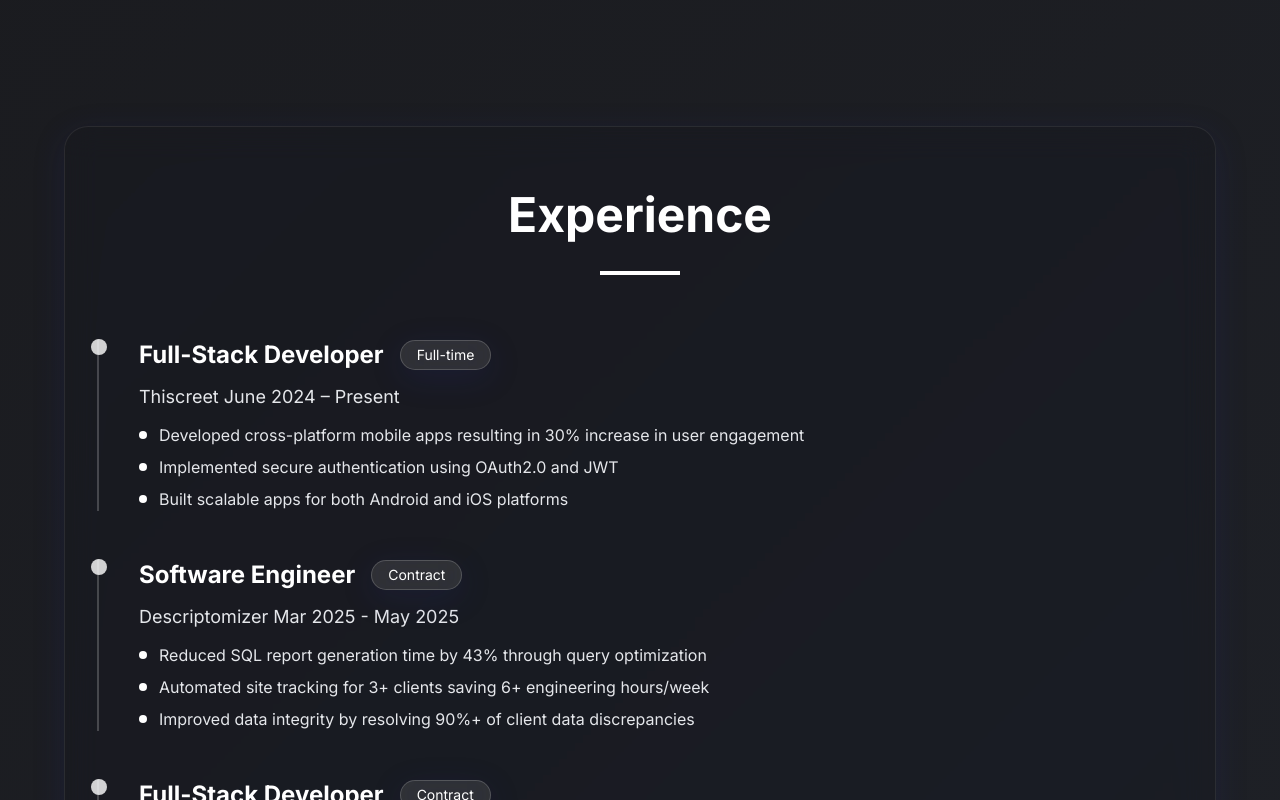
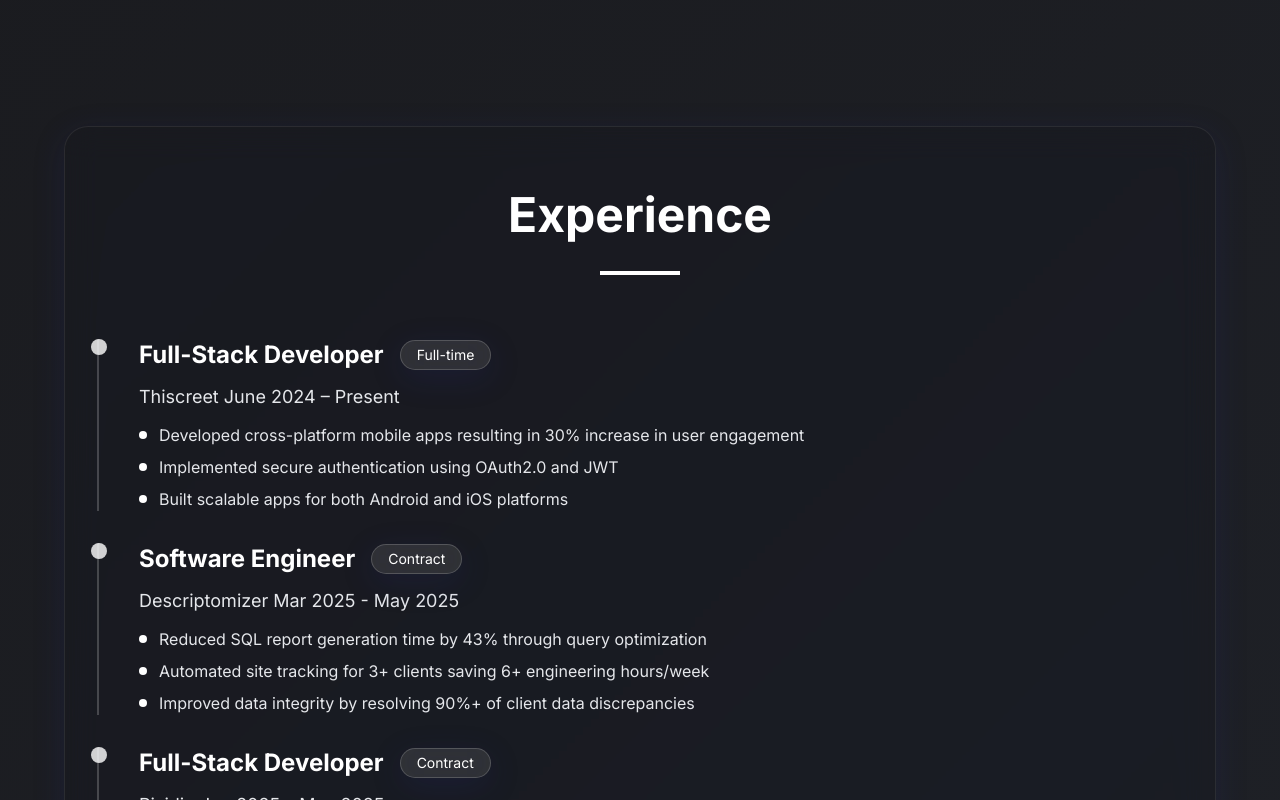
Before and after one commit to Omelihunna/Portfolio, a React (Vite) app: page / in a window 1280 px wide. Shown: the part 1620-2420 px from the top of the page. Built offline with nearby package versions, Linux system fonts and the light colour scheme.

Commit message:
Portfolio update

```diff
--- a/src/pages/Index.tsx
+++ b/src/pages/Index.tsx
@@ -201,7 +201,7 @@
       </nav>
 
       {/* Hero Section */}
-      <section id="hero" className="min-h-screen w-full flex items-center justify-center bg-transparent text-black dark:text-white relative">
+      <section id="hero" className="min-h-screen w-full flex items-center justify-center bg-transparent text-black dark:text-white relative px-4">
         <div ref={heroRef} className={`max-w-6xl mx-auto px-8 text-center glass glass-dark shadow-xl py-24 animate-fade-in ${heroInView ? 'animate-section-in' : 'opacity-0 translate-y-8'}`}>
           <h1 className="text-6xl font-bold mb-8 animate-scale-in">
             Full-Stack
@@ -247,7 +247,7 @@
       </section>
 
       {/* About Section */}
-      <section id="about" className="py-24 bg-transparent">
+      <section id="about" className=" px-4 py-24 bg-transparent">
         <div ref={aboutRef} className={`max-w-6xl mx-auto px-8 glass glass-dark shadow-xl py-16 ${aboutInView ? 'animate-section-in' : 'opacity-0 translate-y-8'}`}>
           <div className="text-center mb-16">
             <h2 className="text-4xl md:text-5xl font-bold text-white mb-8">
@@ -278,8 +278,8 @@
       </section>
 
       {/* Experience Section */}
-      <section id="experience" className="py-24 bg-transparent">
-        <div ref={experienceRef} className={`max-w-6xl mx-auto px-8 glass glass-dark shadow-xl py-16 ${experienceInView ? 'animate-section-in' : 'opacity-0 translate-y-8'}`}>
+      <section id="experience" className="py-24 px-4 md:px-8 bg-transparent">
+        <div ref={experienceRef} className={`max-w-6xl mx-auto glass glass-dark shadow-xl py-16 px-8 ${experienceInView ? 'animate-section-in' : 'opacity-0 translate-y-8'}`}>
           <div className="text-center mb-16">
             <h2 className="text-4xl md:text-5xl font-bold text-white mb-8">
               Experience
@@ -288,7 +288,7 @@
           </div>
           <div className="space-y-12">
             {experiences.map((exp, index) => (
-              <div key={index} className="relative pl-10 border-l-2 border-white/20">
+              <div key={index} className="relative pl-10 border-l-2 border-white/20 mb-8">
                 <div className="absolute -left-2 top-0 w-4 h-4 bg-white/80 rounded-full"></div>
                 <div className="mb-6">
                   <div className="flex flex-wrap items-center gap-4 mb-3">
@@ -318,8 +318,8 @@
       </section>
 
       {/* Skills Section */}
-      <section id="skills" className="py-24 bg-transparent">
-        <div ref={skillsRef} className={`max-w-6xl mx-auto px-8 glass glass-dark shadow-xl py-16 ${skillsInView ? 'animate-section-in' : 'opacity-0 translate-y-8'}`}>
+      <section id="skills" className="py-24 px-4 md:px-8 bg-transparent">
+        <div ref={skillsRef} className={`max-w-6xl mx-auto glass glass-dark shadow-xl py-16 px-8 ${skillsInView ? 'animate-section-in' : 'opacity-0 translate-y-8'}`}>
           <div className="text-center mb-16">
             <h2 className="text-4xl md:text-5xl font-bold text-white mb-8">
               Technical Skills
@@ -328,7 +328,7 @@
           </div>
           <div className="grid md:grid-cols-2 lg:grid-cols-4 gap-10">
             {skills.map((skill, index) => (
-              <div key={index} className="text-center hover:scale-105 hover:shadow-2xl transition-all duration-300 glass p-8" data-cursor-light>
+              <div key={index} className="text-center hover:scale-105 hover:shadow-2xl transition-all duration-300 glass p-8 mb-6" data-cursor-light>
                 <div className="w-16 h-16 bg-white/80 text-black rounded-full flex items-center justify-center mx-auto mb-6 shadow-lg">
                   {skill.icon}
                 </div>
@@ -349,8 +349,8 @@
       </section>
 
       {/* Projects Section */}
-      <section id="projects" className="py-24 bg-transparent">
-        <div ref={projectsRef} className={`max-w-6xl mx-auto px-8 glass glass-dark shadow-xl py-16 ${projectsInView ? 'animate-section-in' : 'opacity-0 translate-y-8'}`}>
+      <section id="projects" className="py-24 px-4 md:px-8 bg-transparent">
+        <div ref={projectsRef} className={`max-w-6xl mx-auto glass glass-dark shadow-xl py-16 px-8 ${projectsInView ? 'animate-section-in' : 'opacity-0 translate-y-8'}`}>
           <div className="text-center mb-16">
             <h2 className="text-4xl md:text-5xl font-bold text-white mb-8">
               Featured Projects
@@ -359,7 +359,7 @@
           </div>
           <div className="grid md:grid-cols-3 gap-10">
             {projects.map((project, index) => (
-              <div key={index} className="group hover:scale-105 hover:shadow-2xl transition-all duration-300 glass p-8" data-cursor-light>
+              <div key={index} className="group hover:scale-105 hover:shadow-2xl transition-all duration-300 glass p-8 mb-6" data-cursor-light>
                 {/* <div className="bg-white/10 p-8 rounded-lg h-full transition-colors"> */}
                   <Link to={project.link} className="w-12 h-12 bg-white/80 text-black rounded-lg flex items-center justify-center mb-8 shadow-lg hover:scale-110 transition-transform" data-cursor-light>
                     <ExternalLink className="w-6 h-6" />
@@ -378,7 +378,7 @@
       </section>
 
       {/* Contact Section */}
-      <section id="contact" className="py-24 bg-transparent">
+      <section id="contact" className="px-4 py-24 bg-transparent">
         <div ref={contactRef} className={`max-w-6xl mx-auto px-8 glass glass-dark shadow-xl text-center py-16 ${contactInView ? 'animate-section-in' : 'opacity-0 translate-y-8'}`}>
           <h2 className="text-4xl md:text-5xl font-bold text-white mb-8">
             Let's Work Together
```
